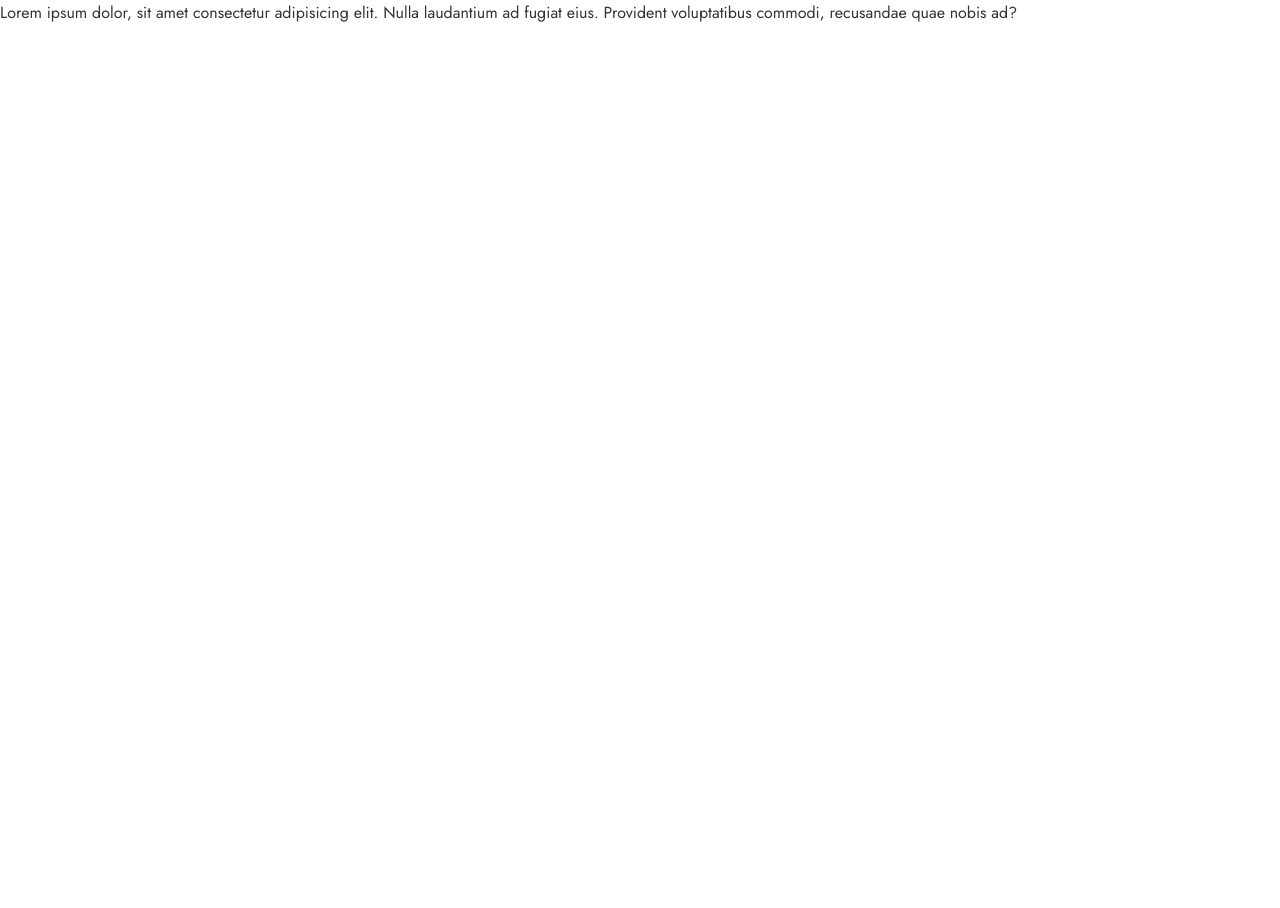
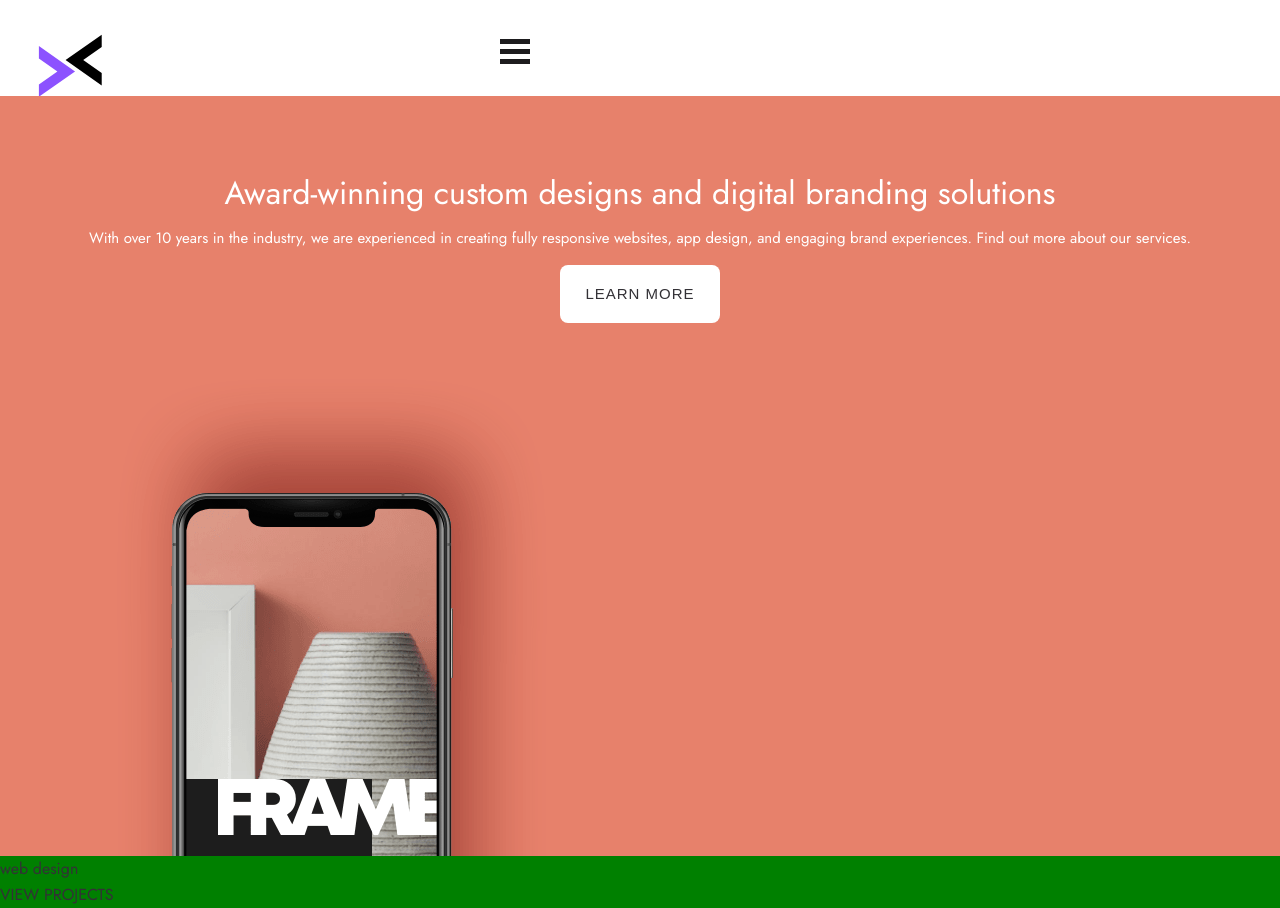
Before and after one commit to mitchbrunke/fem-v3, a website built with Parcel: page src/index.html in a window 1280 px wide. Before the commit the page ends 800 px from the top, so only its background shows below. Built offline with nearby package versions, Linux system fonts and the light colour scheme.

Commit message:
hero sucks

```diff
--- a/src/index.html
+++ b/src/index.html
@@ -10,13 +10,47 @@
     <meta charset="utf-8" />
   </head>
   <body>
-    <section class="nav"></section>
+    <section class="nav">
+      <div id="logo">
+        <img src="./assets/shared/logo.svg" alt="v3 logoS" width="30%" />
+      </div>
+      <div class="burger">
+        <img src="./assets/shared/mobile/icon-hamburger.svg" alt="" />
+      </div>
+    </section>
+
     <section class="hero">
-      <p>
-        Lorem ipsum dolor, sit amet consectetur adipisicing elit. Nulla
-        laudantium ad fugiat eius. Provident voluptatibus commodi, recusandae
-        quae nobis ad?
-      </p>
+      <div id="circle">
+        <img src="./assets/home/desktop/bg-pattern-hero-home.svg" alt="" />
+      </div>
+      <div class="hero-text">
+        <h2>Award-winning custom designs and digital branding solutions</h2>
+        <p>
+          With over 10 years in the industry, we are experienced in creating
+          fully responsive websites, app design, and engaging brand experiences.
+          Find out more about our services.
+        </p>
+      </div>
+      <div class="hero-bottom">
+        <a href="#"><button class="white-btn">Learn More</button></a>
+        <div class="hero-phone">
+          <img
+            src="./assets/home/desktop/image-hero-phone.png"
+            alt="mobile responsive website"
+            srcset=""
+          />
+        </div>
+      </div>
+    </section>
+    <section class="services">
+      <div class="cards">
+        <div class="card" id="web">
+          <h2>web design</h2>
+          <p>VIEW PROJECTS</p>
+        </div>
+        <div class="card"></div>
+        <div class="card"></div>
+      </div>
     </section>
     <script src="index.js"></script>
   </body>
--- a/src/styles/_home.scss
+++ b/src/styles/_home.scss
@@ -0,0 +1,51 @@
+.hero {
+  width: 100%;
+  text-align: center;
+  max-height: 95vh;
+  overflow: hidden;
+  background: #e7816b;
+  position: relative;
+  z-index: 1;
+
+  .hero-text {
+    position: relative;
+    padding: 80px 24px 0 24px;
+    color: white;
+    width: 100%;
+    z-index: 100;
+
+    h2 {
+      font-style: normal;
+      font-weight: 500;
+      font-size: rem(32);
+      line-height: 112%;
+      text-align: center;
+      z-index: 100;
+    }
+
+    p {
+      padding: rem(14) rem(24);
+      font-size: rem(15);
+      line-height: rem(25);
+      text-align: center;
+    }
+  }
+
+  #circle {
+    position: absolute;
+    top: rem(102);
+    right: -50%;
+    z-index: 10;
+    opacity: 0.61;
+  }
+
+  .hero-phone {
+    // margin-top: rem(-50);
+  }
+}
+
+@media (min-width: 600px) {
+  body {
+    background: green;
+  }
+}
--- a/src/styles/styles.scss
+++ b/src/styles/styles.scss
@@ -1,5 +1,4 @@
 @import "_resets";
-@import "_home";
 @import url("https://fonts.googleapis.com/css2?family=Jost:ital,wght@0,400;1,500&display=swap");
 
 $html-font-size: 16px;
@@ -30,3 +29,41 @@ body {
   line-height: 162%;
   color: $dark-grey;
 }
+
+.nav {
+  display: flex;
+  height: rem(96);
+  background: #ffffff;
+
+  .burger {
+    padding-top: rem(39);
+    padding-right: rem(24);
+
+    img {
+      width: rem(30);
+    }
+  }
+}
+
+.white-btn {
+  cursor: pointer;
+  font-style: normal;
+  font-weight: 500;
+  font-size: rem(15);
+  line-height: rem(22);
+  /* identical to box height */
+  letter-spacing: rem(1);
+  text-transform: uppercase;
+  color: #333136;
+  border: none;
+  border-radius: 8px;
+  background: #ffffff;
+  padding: rem(18) rem(25);
+
+  &:hover {
+    color: white;
+    background: #ffad9b;
+  }
+}
+
+@import "_home";
```
Also changed, not shown: dist/index.html, src/assets/shared/logo.svg (added).
